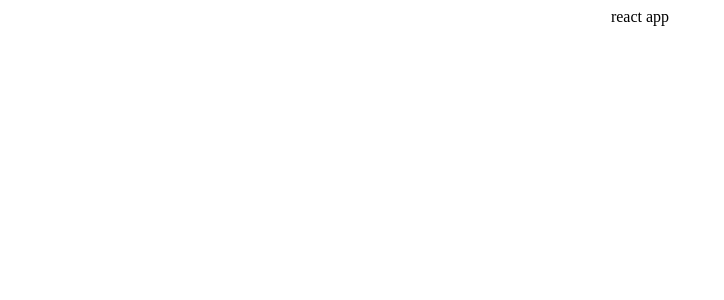
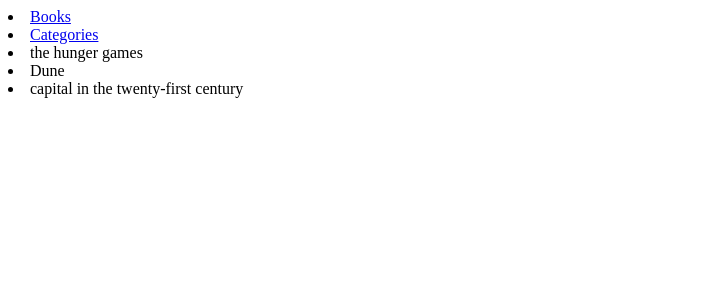
Before and after one commit to manzitresor/book_store, a React (Create React App) app: page / in a window 1280 px wide. Shown: the top 300 px of the page, without its empty margins (0-724 px from the left). Built offline with nearby package versions, Linux system fonts and the light colour scheme.

Commit message:
Add ListBook component

```diff
--- a/src/App.js
+++ b/src/App.js
@@ -1,10 +1,20 @@
-import './App.css';
+import './styles/App.css';
+import { Routes, Route } from 'react-router-dom';
+import Home from './components/Home';
+import Categories from './components/Categories';
+import Layout from './components/Layout';
 
 function App() {
   return (
-    <div className="App">
-      react app
-    </div>
+    <>
+      <Routes>
+        <Route path="/" element={<Layout />}>
+          <Route index element={<Home />} />
+          <Route path="/categories" element={<Categories />} />
+        </Route>
+      </Routes>
+
+    </>
   );
 }
 
--- /dev/null
+++ b/src/components/Categories.js
@@ -0,0 +1,14 @@
+import React from 'react';
+
+function Categories() {
+  return (
+    <>
+      <div>
+        Categories page
+      </div>
+
+    </>
+  );
+}
+
+export default Categories;
--- /dev/null
+++ b/src/components/Home.js
@@ -0,0 +1,14 @@
+import React from 'react';
+import Books from './ListBooks';
+
+function Home() {
+  return (
+    <>
+      <div>
+        <Books />
+      </div>
+    </>
+  );
+}
+
+export default Home;
--- /dev/null
+++ b/src/components/Layout.js
@@ -0,0 +1,14 @@
+import React from 'react';
+import { Outlet } from 'react-router-dom';
+import Navbar from './Navbar';
+
+function Layout() {
+  return (
+    <>
+      <Navbar />
+      <Outlet />
+    </>
+  );
+}
+
+export default Layout;
--- /dev/null
+++ b/src/components/ListBooks.js
@@ -0,0 +1,36 @@
+import React, { useState } from 'react';
+
+function Books() {
+  const [books] = useState([
+    {
+      id: 1,
+      title: 'the hunger games',
+      author: 'suzanne collins',
+    },
+    {
+      id: 2,
+      title: 'Dune',
+      author: 'Frank Herbert',
+    },
+    {
+      id: 3,
+      title: 'capital in the twenty-first century',
+      author: 'suzanne collins',
+    },
+  ]);
+  return (
+    <>
+
+      {
+        books.map((book) => (
+          <>
+            <li>{book.title}</li>
+          </>
+        ))
+    }
+
+    </>
+  );
+}
+
+export default Books;
--- /dev/null
+++ b/src/components/Navbar.js
@@ -0,0 +1,23 @@
+import React from 'react';
+import { Link } from 'react-router-dom';
+
+const navLinks = [
+  { path: '/', text: 'Books' },
+  { path: '/categories', text: 'Categories' },
+];
+
+function Navbar() {
+  return (
+    <>
+      {
+        navLinks.map((navLink) => (
+          <li key={navLink.text}>
+            <Link to={navLink.path}>{navLink.text}</Link>
+          </li>
+        ))
+    }
+    </>
+  );
+}
+
+export default Navbar;
```
Also changed, not shown: src/styles/App.css (renamed from src/App.css).
